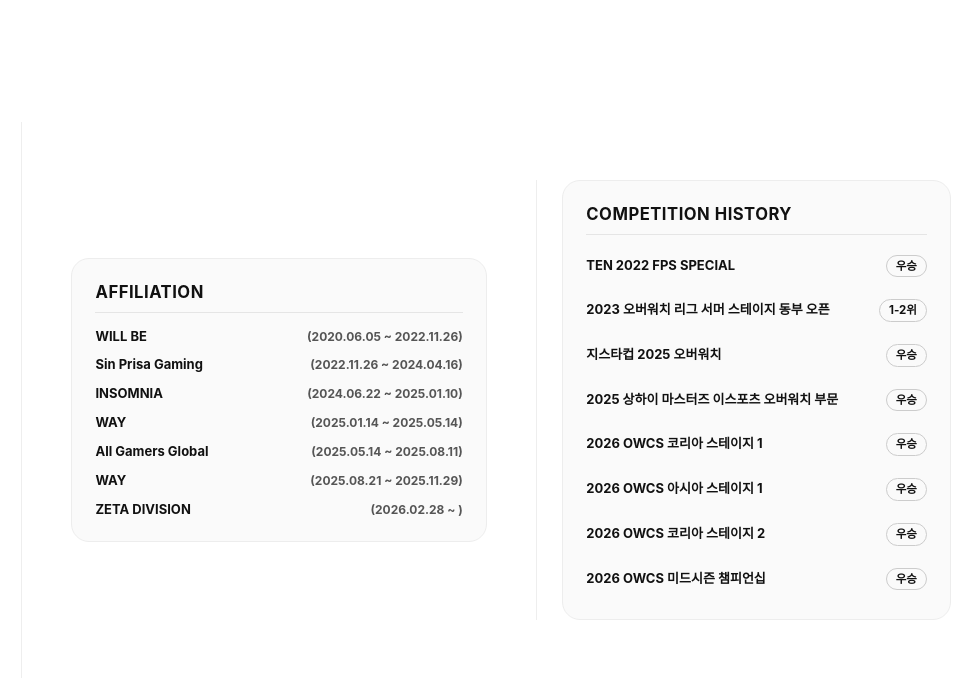
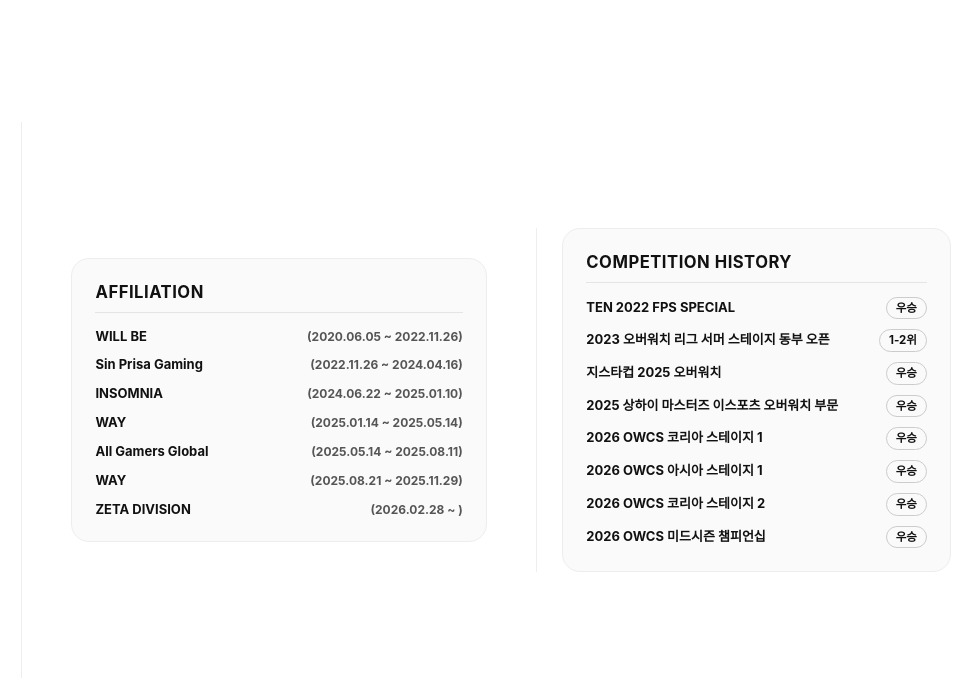
Before and after one commit to MEALGARUARCHIVE/MEALGARU-ARCHIVE, a plain HTML site: page index.html in a window 1280 px wide. Shown: the full height of the page, 305-1280 px from the left. Drawn offline with Linux system fonts and the light colour scheme; a web font is replaced by a local one.

Commit message:
Update index.html

```diff
--- a/index.html
+++ b/index.html
@@ -298,16 +298,16 @@
       gap: 10px;
     }
 
-    /* 항목 흰색 배경 및 테두리 제거 + 배지 양끝 정렬 */
+    /* 항목 흰색 배경 및 테두리 제거 + 배지 양끝 정렬 (AFFILIATION 항목과 동일한 간격/정렬) */
     .career-item {
       background-color: transparent;
       border: none;
       border-radius: 0;
-      padding: 6px 0;
+      padding: 0;
       display: flex;
       align-items: baseline;
       justify-content: space-between;
-      gap: 12px;
+      gap: 14px;
       font-size: clamp(13px, 1vw, 14.5px);
       line-height: 1.45;
       font-weight: 650;
```
